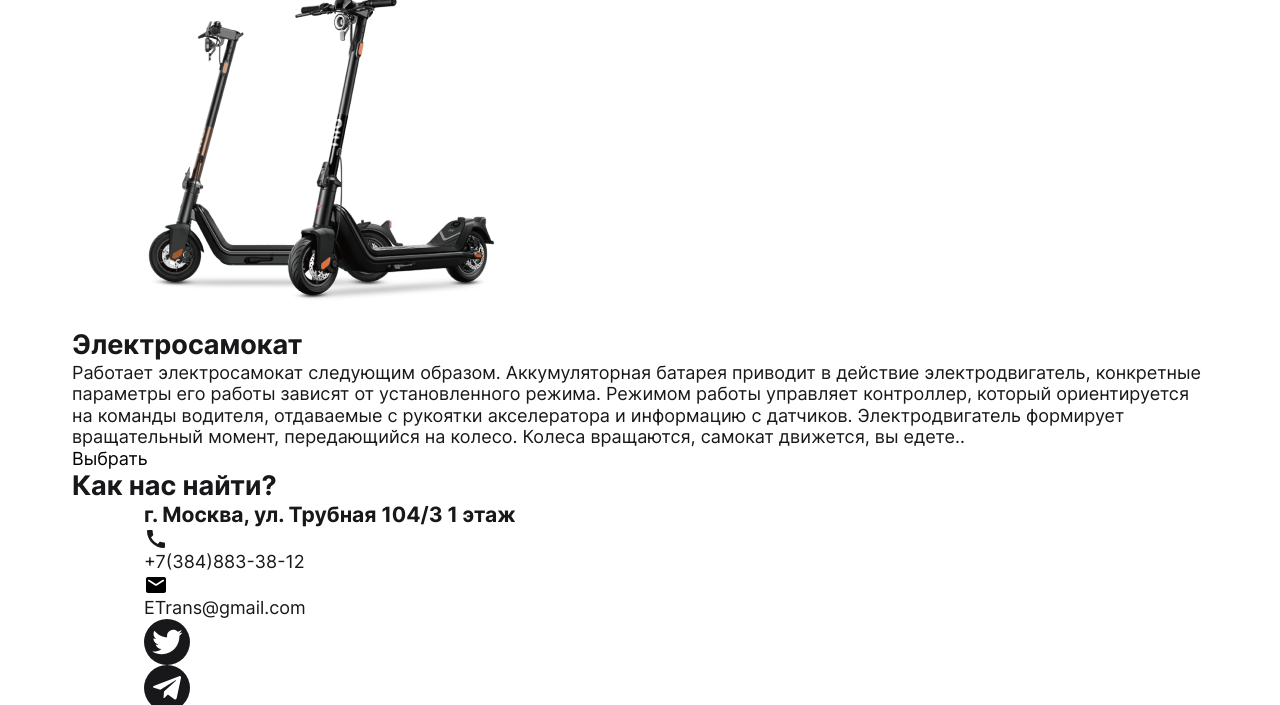
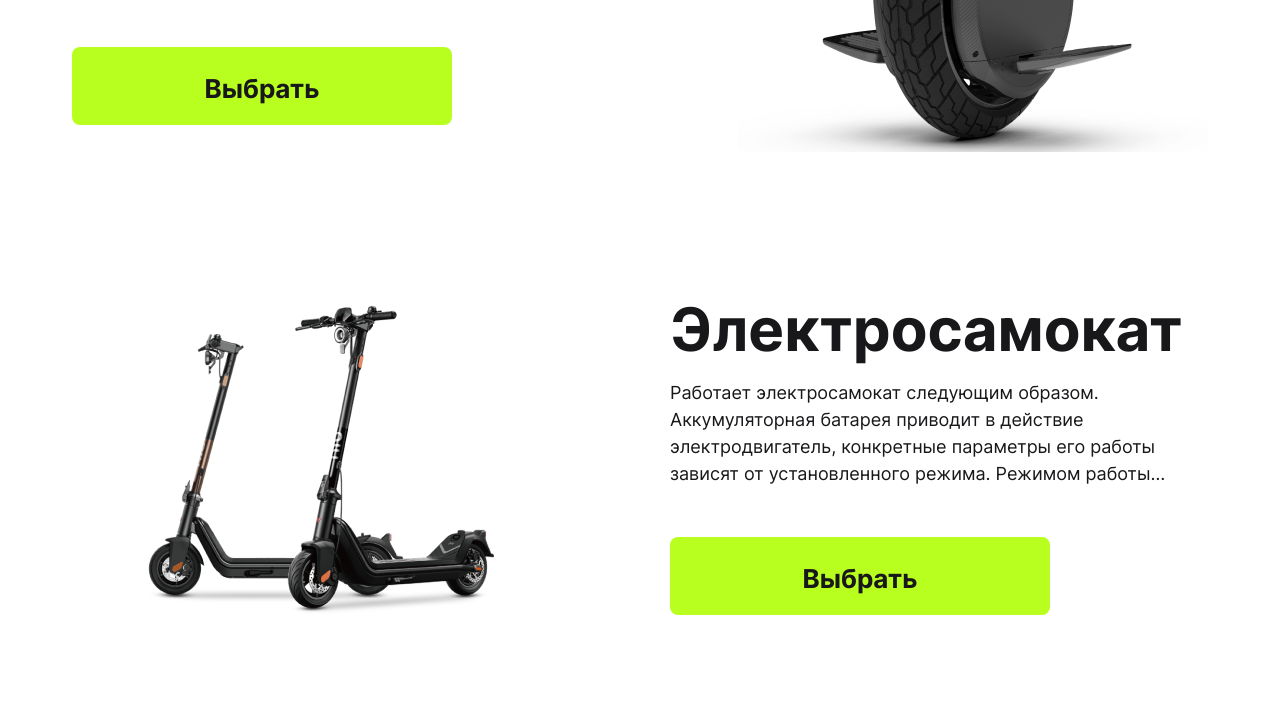
Before and after one commit to Iury1978/e-trans, a plain HTML site: page index.html in a window 1280 px wide. Shown: the part 1477-2182 px from the top of the page. Drawn offline with Linux system fonts and the light colour scheme.

Commit message:
created css fo main

```diff
--- a/index.html
+++ b/index.html
@@ -7,6 +7,19 @@
   <meta name="viewport" content="width=device-width, initial-scale=1.0">
   <title>E-trans - Начни двигаться по новому</title>
   <link rel="stylesheet" href="style/index.css">
+  <!-- yandex map -->
+  <script src="https://api-maps.yandex.ru/2.1/?apikey=вашAPI-ключ&lang=ru_RU" type="text/javascript">
+  </script>
+
+  <!-- Leaflet map -->
+  <!-- <link rel="stylesheet" href="https://unpkg.com/leaflet@1.8.0/dist/leaflet.css"
+    integrity="sha512-hoalWLoI8r4UszCkZ5kL8vayOGVae1oxXe/2A4AO6J9+580uKHDO3JdHb7NzwwzK5xr/Fs0W40kiNHxM9vyTtQ=="
+    crossorigin="" />
+  <script src="https://unpkg.com/leaflet@1.8.0/dist/leaflet.js"
+    integrity="sha512-BB3hKbKWOc9Ez/TAwyWxNXeoV9c1v6FIeYiBieIWkpLjauysF18NzgR1MBNBXf8/KABdlkX68nAhlwcDFLGPCQ=="
+    crossorigin=""></script> -->
+  <script defer src="js/index.js"></script>
+
 </head>
 
 <body>
@@ -48,7 +61,7 @@
 
         <p class="hero__subtittle">Начни двигаться по новому</p>
 
-        <button class="hero__btn">Узнать больше</button>
+        <button class="btn hero__btn">Узнать больше</button>
 
       </div>
     </section>
@@ -65,7 +78,7 @@
             электроаккумулятора, и ряд гироскопических датчиков для самобалансировки и поддержания горизонтального
             положения
             площадки для ног.</p>
-          <button class="product__btn">Выбрать</button>
+          <button class="btn product__btn">Выбрать</button>
         </div>
       </div>
     </section>
@@ -82,7 +95,7 @@
             транспортное средство компании Segway с двумя колёсами, расположенными по обе стороны от водителя, внешне
             напоминающее колесницу.
             Изобретено Шейном Ченом.</p>
-          <button class="product__btn">Выбрать</button>
+          <button class="btn product__btn">Выбрать</button>
         </div>
       </div>
     </section>
@@ -99,12 +112,12 @@
             ориентируется на команды водителя, отдаваемые с рукоятки акселератора и информацию с датчиков.
             Электродвигатель формирует
             вращательный момент, передающийся на колесо. Колеса вращаются, самокат движется, вы едете..</p>
-          <button class="product__btn">Выбрать</button>
+          <button class="btn product__btn">Выбрать</button>
         </div>
       </div>
     </section>
 
-    <section class="contacts">
+    <section class="contacts contacts_section">
       <div class="container">
         <h2 class="contacts__title">Как нас найти?</h2>
         <div class="contacts__wrap">
@@ -126,14 +139,14 @@
                   <svg width="24" height="24" viewbox="0 0 24 24" fill="none" xmlns="http://www.w3.org/2000/svg">
                     <path
                       d="M20 4H4C2.9 4 2.01 4.9 2.01 6L2 18C2 19.1 2.9 20 4 20H20C21.1 20 22 19.1 22 18V6C22 4.9 21.1 4 20 4ZM19.6 8.25L12.53 12.67C12.21 12.87 11.79 12.87 11.47 12.67L4.4 8.25C4.29973 8.19371 4.21192 8.11766 4.14189 8.02645C4.07186 7.93525 4.02106 7.83078 3.99258 7.71937C3.96409 7.60796 3.9585 7.49194 3.97616 7.37831C3.99381 7.26468 4.03434 7.15581 4.09528 7.0583C4.15623 6.96079 4.23632 6.87666 4.33073 6.811C4.42513 6.74533 4.53187 6.69951 4.6445 6.6763C4.75712 6.65309 4.87328 6.65297 4.98595 6.67595C5.09863 6.69893 5.20546 6.74453 5.3 6.81L12 11L18.7 6.81C18.7945 6.74453 18.9014 6.69893 19.014 6.67595C19.1267 6.65297 19.2429 6.65309 19.3555 6.6763C19.4681 6.69951 19.5749 6.74533 19.6693 6.811C19.7637 6.87666 19.8438 6.96079 19.9047 7.0583C19.9657 7.15581 20.0062 7.26468 20.0238 7.37831C20.0415 7.49194 20.0359 7.60796 20.0074 7.71937C19.9789 7.83078 19.9281 7.93525 19.8581 8.02645C19.7881 8.11766 19.7003 8.19371 19.6 8.25Z"
-                      fill="black" />
+                      fill="currentColor" />
                   </svg>
                   <span class="contacts__link-text">ETrans@gmail.com</span>
                 </a>
               </div>
               <ul class="contacts__social social">
                 <li class="social__item">
-                  <a href="#" class="social__link">
+                  <a href="!" class="social__link">
                     <svg width="46" height="46" viewbox="0 0 46 46" fill="none" xmlns="http://www.w3.org/2000/svg">
                       <circle cx="23" cy="23" r="23" fill="currentColor" />
                       <path
@@ -142,7 +155,7 @@
                     </svg>
                   </a>
                 </li>
-                <li class="social__item"><a href="#" class="social__link">
+                <li class="social__item"><a href="!" class="social__link">
                     <svg width="46" height="46" viewbox="0 0 46 46" fill="none" xmlns="http://www.w3.org/2000/svg">
                       <circle cx="23" cy="23" r="23" fill="currentColor" />
                       <path
--- /dev/null
+++ b/js/index.js
@@ -0,0 +1,39 @@
+// Yandex map
+const init = () => {
+  // Создание карты.
+  var myMap = new ymaps.Map("map", {
+    // Координаты центра карты.
+    // Порядок по умолчанию: «широта, долгота».
+    // Чтобы не определять координаты центра карты вручную,
+    // воспользуйтесь инструментом Определение координат.
+    center: [47.0496929905389, 28.865509557459873],
+    // Уровень масштабирования. Допустимые значения:
+    // от 0 (весь мир) до 19.
+    zoom: 15,
+    // gjkjce vfcinf,bhjdfybz e,bhf.
+    controls: ["smallMapDefaultSet"],
+  });
+  const myPlacemark = new ymaps.Placemark(
+    [47.0496929905389, 28.865509557459873],
+    {},
+    {
+      iconLayout: "default#image",
+      iconImageHref: "img/marker.svg",
+      iconImageSize: [70, 70],
+      iconImageOffset: [-35, -70],
+    }
+  );
+  myMap.geoObjects.add(myPlacemark);
+};
+ymaps.ready(init);
+
+// Leaflet map
+
+// const map = L.map("map").setView([47.04977588340773, 28.86508037725735], 17);
+
+// L.tileLayer("https://{s}.tile.openstreetmap.org/{z}/{x}/{y}.png").addTo(map);
+
+// L.marker([47.04977588340773, 28.86508037725735])
+//   .addTo(map)
+//   .bindPopup("E-trans")
+//   .openPopup();
--- a/style/index.css
+++ b/style/index.css
@@ -24,6 +24,10 @@
 
 html {
   box-sizing: border-box;
+
+  /* что бы убрать горизонтальный скролл при добавлении карты */
+  position: relative;
+  overflow-x: hidden;
 }
 
 *, *::after, *::before {
@@ -136,4 +140,225 @@ img, svg {
   padding-top: 220px;
   padding-bottom: 120px;
   color: var(--white);
+  margin-bottom: 60px;
 }
+
+.hero__title {
+  font-weight: 700;
+  font-size: 130px;
+  line-height: 1;
+  margin-bottom: 10px;
+}
+
+.hero__title-letter {
+  color: var(--green-bright);
+}
+
+.hero__subtittle {
+  font-size: 26px;
+  margin-bottom: 60px;
+}
+
+.btn {
+  width: 380px;
+  height: 78px;
+  font-weight: 700;
+  padding: 24px 60px;
+  border: 2px solid transparent;
+  border-radius: 8px;
+  outline: none;
+  font-size: 26px;
+}
+
+.hero__btn {
+  background-color: var(--white);
+  color: var(--black);
+  transition: background-color 0.3s ease-in-out, border-color 0.1s ease-in-out;
+}
+
+.hero__btn:hover {
+  background-color: var(--green);
+}
+
+.hero__btn:focus {
+  border-color: var(--green);
+}
+
+.hero__btn:active {
+  background-color: var(--green-bright);
+}
+
+.product {
+  padding: 60px 0;
+}
+
+.product:nth-child(odd) .product__container {
+  flex-direction: row-reverse;
+}
+
+.product__container {
+  display: flex;
+  justify-content: space-between;
+  align-items: center;
+  gap: 128px;
+}
+
+.product__content {
+  max-width: 582px;
+}
+
+.product__title {
+  font-weight: 700;
+  font-size: 60px;
+  line-height: 1;
+  margin-bottom: 20px;
+}
+
+.product__description {
+  line-height: 1.5;
+  margin-bottom: 50px;
+  overflow: hidden;
+  display: -webkit-box;
+  -webkit-box-orient: vertical;
+  -webkit-line-clamp: 4;
+}
+
+.product__btn {
+  background-color: var(--green-bright);
+  color: var(--black);
+  transition: background-color 0.3s ease-in-out, color 0.3s ease-in-out, border-color 0.1s ease-in-out;
+}
+
+.product__btn:hover {
+  background-color: var(--green);
+}
+
+.product__btn:focus {
+  border-color: var(--black);
+}
+
+.product__btn:active {
+  background-color: var(--black);
+  color: var(--white);
+}
+
+.contacts_section {
+  padding-top: 60px;
+}
+
+.contacts__title {
+  font-weight: 700;
+  font-size: 60px;
+  line-height: 1;
+
+}
+
+.contacts__wrap {
+  box-shadow: 2px 0px 10px rgba(0, 0, 0, 0.1);
+  margin-top: 50px;
+}
+
+.contacts__container {
+  display: flex;
+  align-items: center;
+  padding-right: 0;
+  padding-left: max(72px, calc((100% - 1180px)/2));
+  max-width: none;
+}
+
+.contacts__column {
+  width: 380px;
+  display: flex;
+  flex-direction: column;
+  gap: 36px;
+  padding-right: 20px;
+}
+
+.contacts__office {
+  font-weight: 700;
+  font-size: 22px;
+  line-height: 1;
+}
+
+.contacts__list {
+  display: flex;
+  flex-direction: column;
+  gap: 18px;
+}
+
+.contacts__link {
+  display: flex;
+  align-items: center;
+  gap: 3px;
+  transition: color 0.3s ease-in-out;
+}
+
+.contacts__link svg {
+  color: var(--green-bright);
+  transition: color 0.3s ease-in-out;
+}
+
+.contacts__link:hover,
+.contacts__link:hover svg {
+  color: var(--green);
+}
+
+
+.social {
+  display: flex;
+  gap: 30px;
+}
+
+.social__link {
+  color: var(--green-bright);
+  transition: color 0.3s ease-in-out;
+}
+
+.social__link svg:hover {
+  color: var(--green);
+
+}
+
+.social__link svg:active {
+  color: var(--green);
+  outline: 2px solid var(--green);
+  outline-offset: 2px;
+  border-radius: 50%;
+}
+
+.contacts__map-wrapper {
+  flex-shrink: 1;
+  width: calc(100% - 380px);
+  height: 386px;
+}
+
+.contacts__map {
+  width: 100%;
+  height: 100%;
+}
+
+.contacts__title {}
+
+.contacts__wrap {}
+
+.contacts__container {}
+
+.contacts__column {}
+
+.contacts__office {}
+
+.contacts__list {}
+
+.contacts__link {}
+
+.contacts__link-text {}
+
+.contacts__social {}
+
+.social__item {}
+
+.social__link {}
+
+.contacts__map-wrapper {}
+
+.contacts__map {}
```
Also changed, not shown: img/marker.svg (added).
